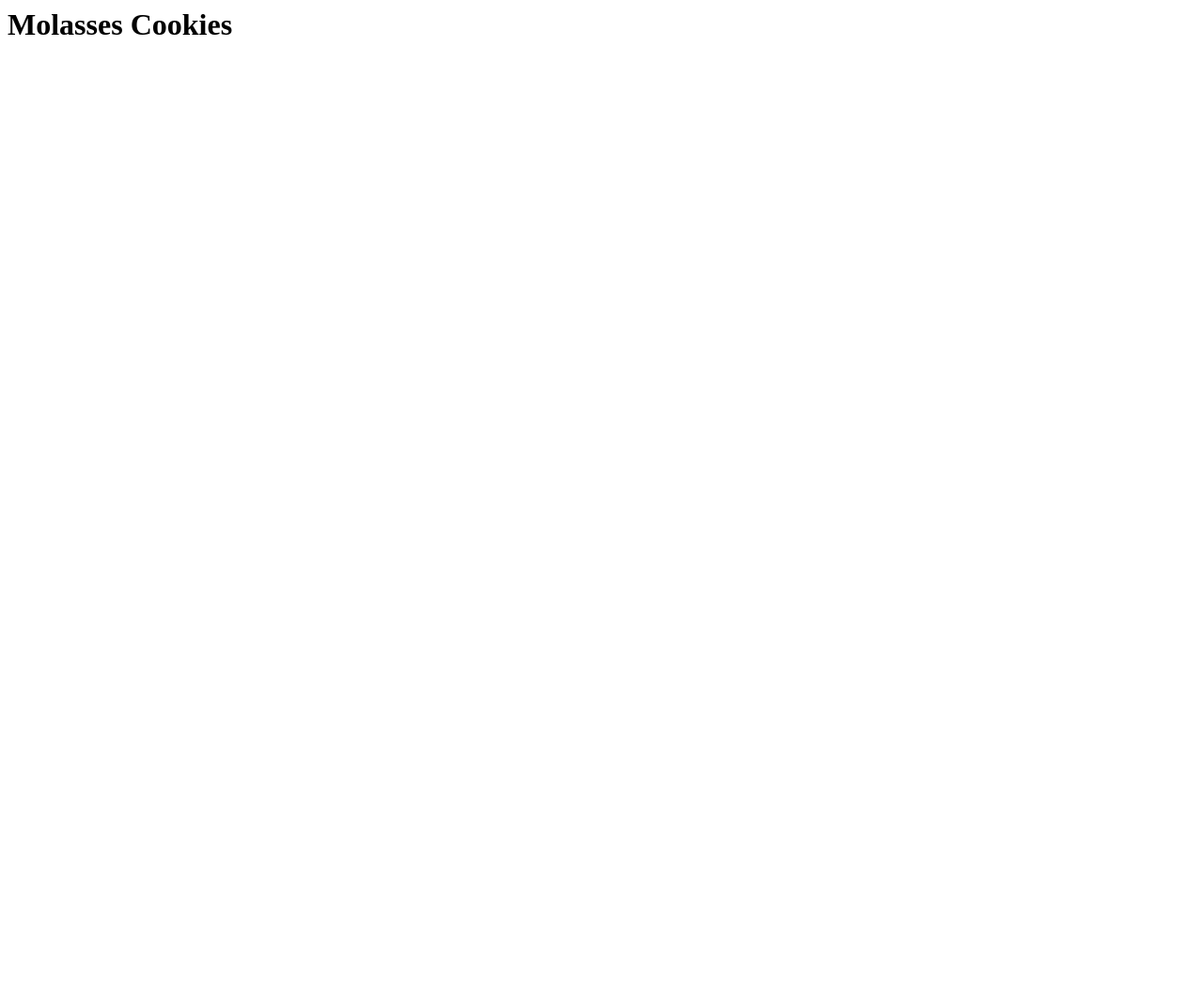
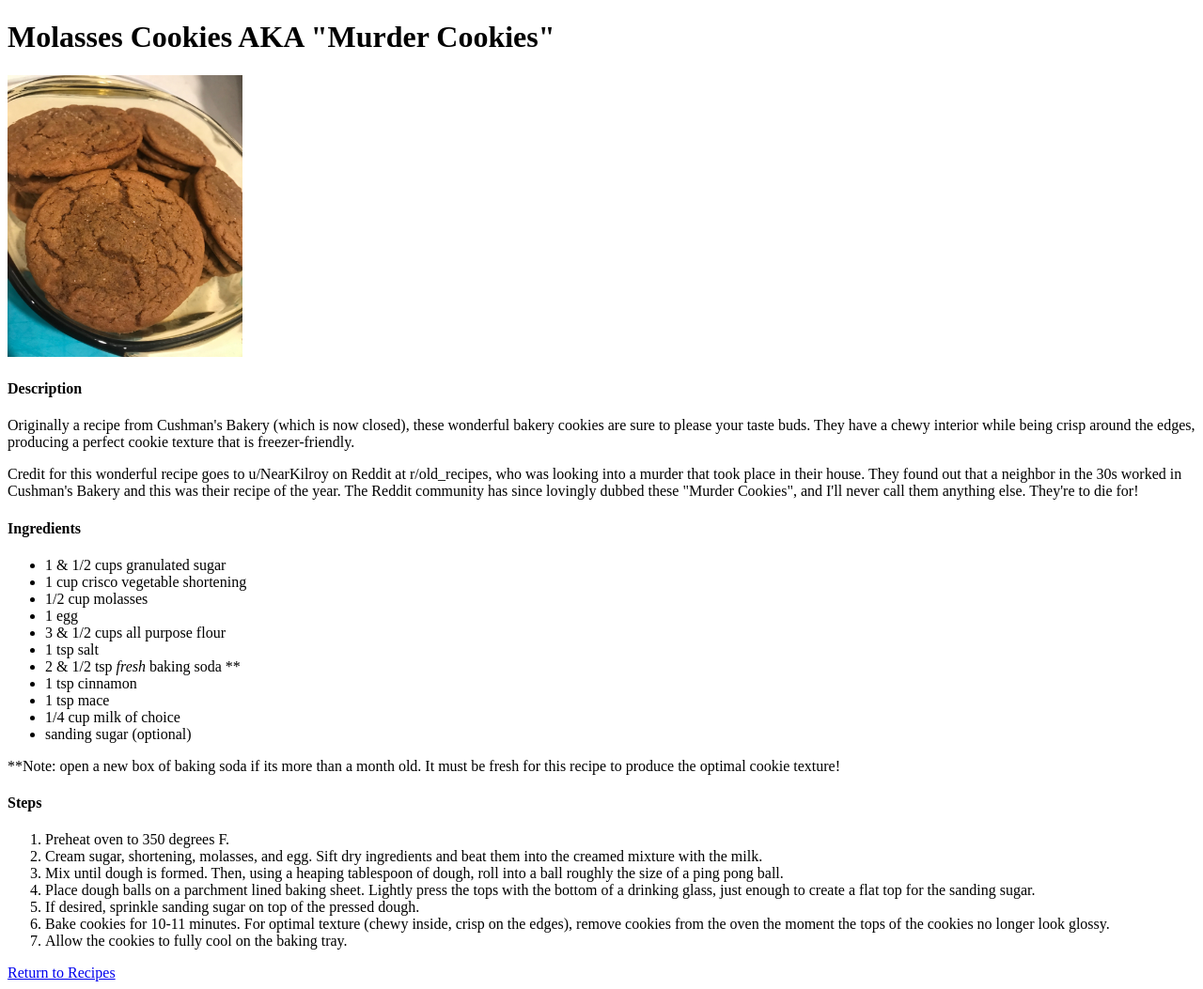
Before and after one commit to TheMonkeyLoses/odin-recipes, a plain HTML site: page recipes/molasses-cookies.html in a window 1280 px wide. Shown: the whole page at 94% size. Before the commit the page ends 800 px from the top, so only its background shows below. Drawn offline with Linux system fonts and the light colour scheme.

Commit message:
Add molasses-cookies.html

```diff
--- a/recipes/molasses-cookies.html
+++ b/recipes/molasses-cookies.html
@@ -1 +1,53 @@
-<h1>Molasses Cookies</h1>
+<!DOCTYPE html>
+<html lang="en">
+<head>
+    <meta charset="UTF-8">
+    <meta name="viewport" content="width=device-width, initial-scale=1.0">
+    <title>Molasses Cookies</title>
+</head>
+<body>
+    <h1>Molasses Cookies AKA "Murder Cookies"</h1>
+    <img src="../img/molasses-cookies.png" alt="Chewy molasses cookies with lightly crisped edges" height="300" width="250">
+<br>
+<h4>Description</h4>
+<p> Originally a recipe from Cushman's Bakery (which is now closed),
+these wonderful bakery cookies are sure to please your taste buds.
+They have a chewy interior while being crisp around the edges,
+producing a perfect cookie texture that is freezer-friendly.</p>
+
+<p>Credit for this wonderful recipe goes to u/NearKilroy on Reddit at r/old_recipes, who was looking into a murder that took place in their house. They found out that a neighbor in the 30s worked in Cushman's Bakery and this was their recipe of the year. The Reddit community has since lovingly dubbed these "Murder Cookies", and I'll never call them anything else. They're to die for!</p>
+
+<h4>Ingredients</h4>
+<p>
+    <ul>
+        <li>1 & 1/2 cups granulated sugar</li>
+        <li>1 cup crisco vegetable shortening</li>
+        <li>1/2 cup molasses</li>
+        <li>1 egg</li>
+        <li>3 & 1/2 cups all purpose flour</li>
+        <li>1 tsp salt</li>
+        <li>2 & 1/2 tsp <em>fresh</em> baking soda **</li>
+        <li>1 tsp cinnamon</li>
+        <li>1 tsp mace</li>
+        <li>1/4 cup milk of choice</li>
+        <li>sanding sugar (optional)</li>
+    </ul>
+
+    <p> **Note: open a new box of baking soda if its more than a month old. It must be fresh for this recipe to produce the optimal cookie texture!</p>
+
+   <h4>Steps</h4>
+
+   <ol>
+    <li>Preheat oven to 350 degrees F.</li>
+    <li>Cream sugar, shortening, molasses, and egg. Sift dry ingredients and beat them into the creamed mixture with the milk.</li>
+    <li>Mix until dough is formed. Then, using a heaping tablespoon of dough, roll into a ball roughly the size of a ping pong ball.</li>
+    <li>Place dough balls on a parchment lined baking sheet. Lightly press the tops with the bottom of a drinking glass, just enough to create a flat top for the sanding sugar.</li>
+    <li>If desired, sprinkle sanding sugar on top of the pressed dough.</li>
+    <li>Bake cookies for 10-11 minutes. For optimal texture (chewy inside, crisp on the edges), remove cookies from the oven the moment the tops of the cookies no longer look glossy.</li>
+    <li>Allow the cookies to fully cool on the baking tray.</li>
+   </ol>
+
+   <a href="../index.html">Return to Recipes</a>
+
+</body>
+</html>
```
